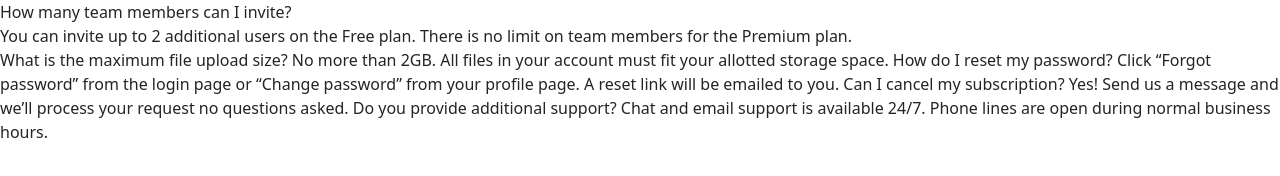
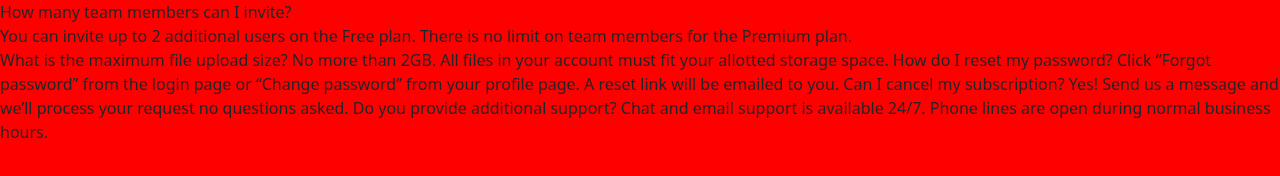
Before and after one commit to Trishachi/faq-accordion-card, a plain HTML site: page index.html in a window 1280 px wide. Drawn offline with nearby package versions, Linux system fonts and the light colour scheme.

Commit message:
SCSS Added

```diff
--- a/index.html
+++ b/index.html
@@ -6,6 +6,7 @@
 
   <link rel="icon" type="image/png" sizes="32x32" href="./images/favicon-32x32.png">
   <link href="https://cdn.jsdelivr.net/npm/bootstrap@5.3.2/dist/css/bootstrap.min.css" rel="stylesheet" integrity="sha384-T3c6CoIi6uLrA9TneNEoa7RxnatzjcDSCmG1MXxSR1GAsXEV/Dwwykc2MPK8M2HN" crossorigin="anonymous">
+  <link rel="stylesheet" href="./styles/style.css ">
   <title>Frontend Mentor | FAQ Accordion Card</title>
 
 
--- /dev/null
+++ b/styles/style.scss
@@ -0,0 +1,3 @@
+body{
+    background-color: red;
+}
```
Also changed, not shown: style.css (deleted), styles/style.css (added), 1 other file.
